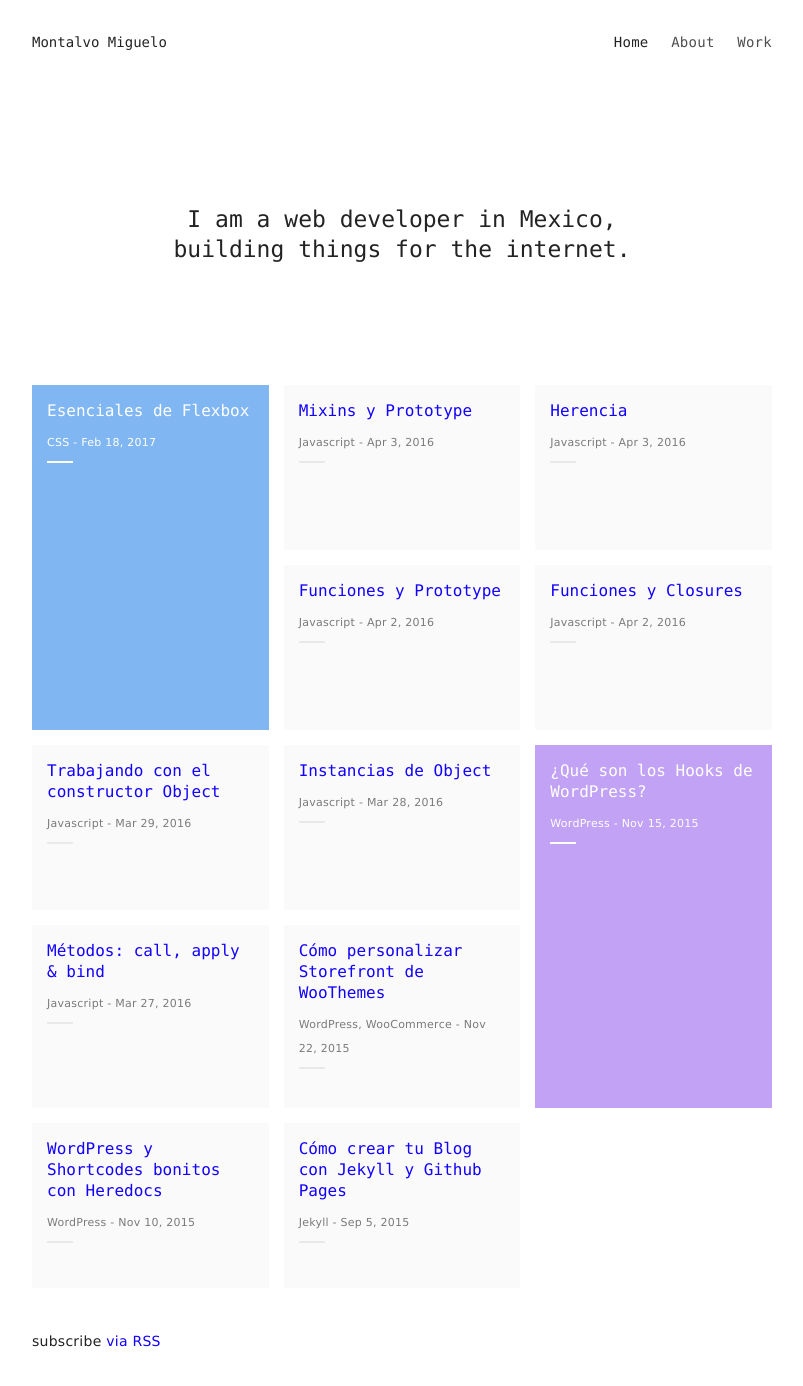
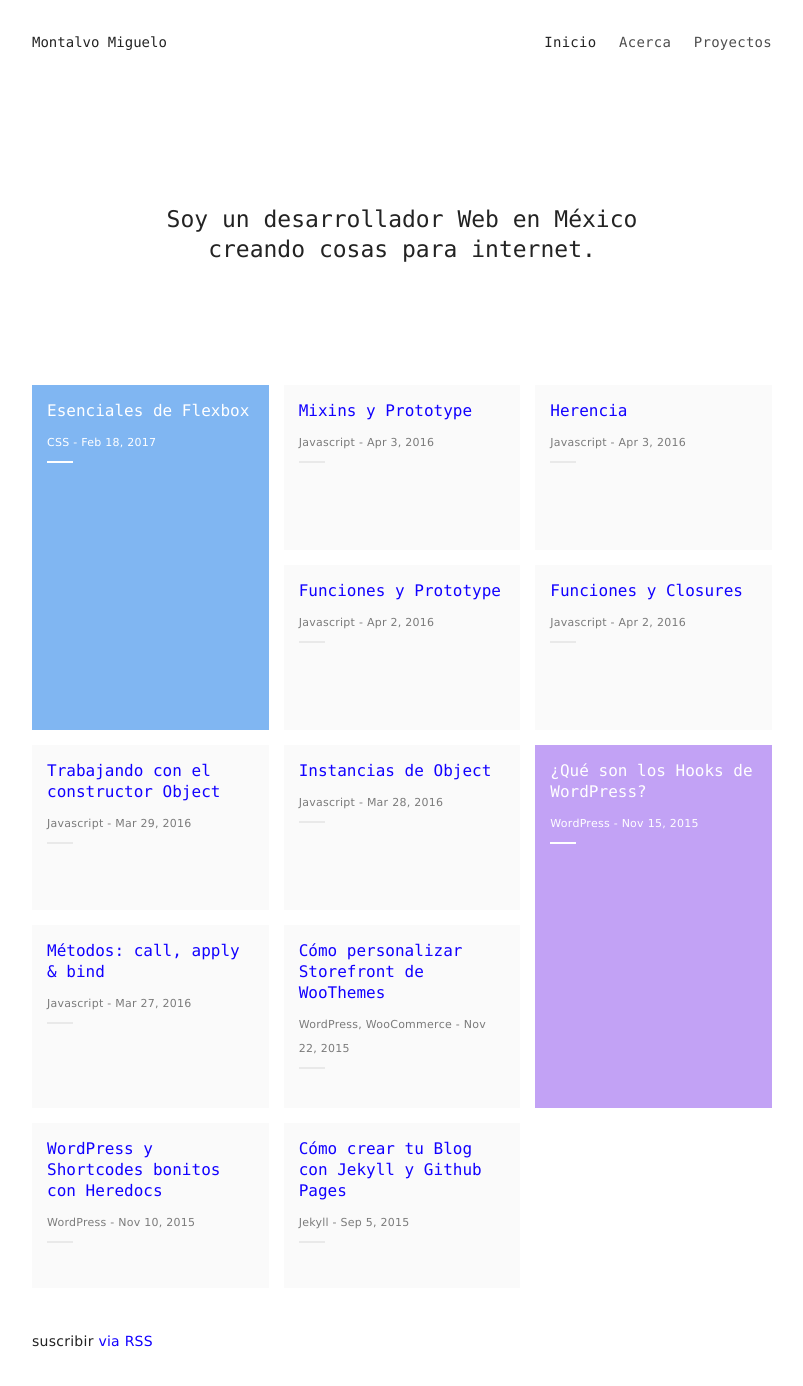
Before and after one commit to montalvomiguelo/montalvomiguelo.github.io, a Jekyll site: the page built from index.html, in a window 1280 px wide and 1400 px high. Shown: the top 1386 px of the window, without its empty margins (238-1041 px from the left). Built offline with Jekyll 4.4.1, drawn with Linux system fonts in a browser that asks for light colours.

Commit message:
translate to es

```diff
--- a/_config.yml
+++ b/_config.yml
@@ -1,8 +1,8 @@
 # Site settings
 title: Montalvo Miguelo
 email: me@montalvomiguelo.com
-tagline: Web developer and musician
-description: I am a web developer in Mexico, building things for the internet.
+tagline: Desarrollador Web en México creando cosas para internet
+description: Soy un desarrollador Web en México creando cosas para internet.
 baseurl: "" # the subpath of your site, e.g. /blog/
 url: "https://montalvomiguelo.com" # the base hostname & protocol for your site
 twitter_username: montalvomiguelo
@@ -38,3 +38,5 @@ disqus:
   shortname: montalvomiguelo
 
 google_analytics: UA-70263908-1
+
+lang: es
--- a/_includes/header.html
+++ b/_includes/header.html
@@ -10,7 +10,7 @@
     {% endif %}
 
     <nav class="site-nav" itemscope itemtype="http://schema.org/SiteNavigationElement">
-      <a class="site-nav__link{% if page.url ==  site_baseurl %}--current{% endif %}" href="{{ site.baseurl }}/" itemprop="url">Home</a>
+      <a class="site-nav__link{% if page.url ==  site_baseurl %}--current{% endif %}" href="{{ site.baseurl }}/" itemprop="url">Inicio</a>
       {% for my_page in site.pages %}
         {% if my_page.title %}
           <a class="site-nav__link{% if page.url == my_page.url %}--current{% endif %}" href="{{ my_page.url | prepend: site.baseurl }}" itemprop="url">{{ my_page.title }}</a>
--- a/index.html
+++ b/index.html
@@ -22,6 +22,6 @@ layout: default
     {% endfor %}
   </ul>
 
-  <p class="rss-subscribe">subscribe <a href="{{ "/feed.xml" | prepend: site.baseurl }}">via RSS</a></p>
+  <p class="rss-subscribe">suscribir <a href="{{ "/feed.xml" | prepend: site.baseurl }}">via RSS</a></p>
 
 </div>
--- a/work.html
+++ b/proyectos.html
@@ -1,7 +1,7 @@
 ---
 layout: default
-title: Work
-permalink: /work/
+title: Proyectos
+permalink: /proyectos/
 ---
 <div class="home">
 
```
Also changed, not shown: about.md (deleted, +0 -23 lines), acerca.md (added, +24 -0 lines).
